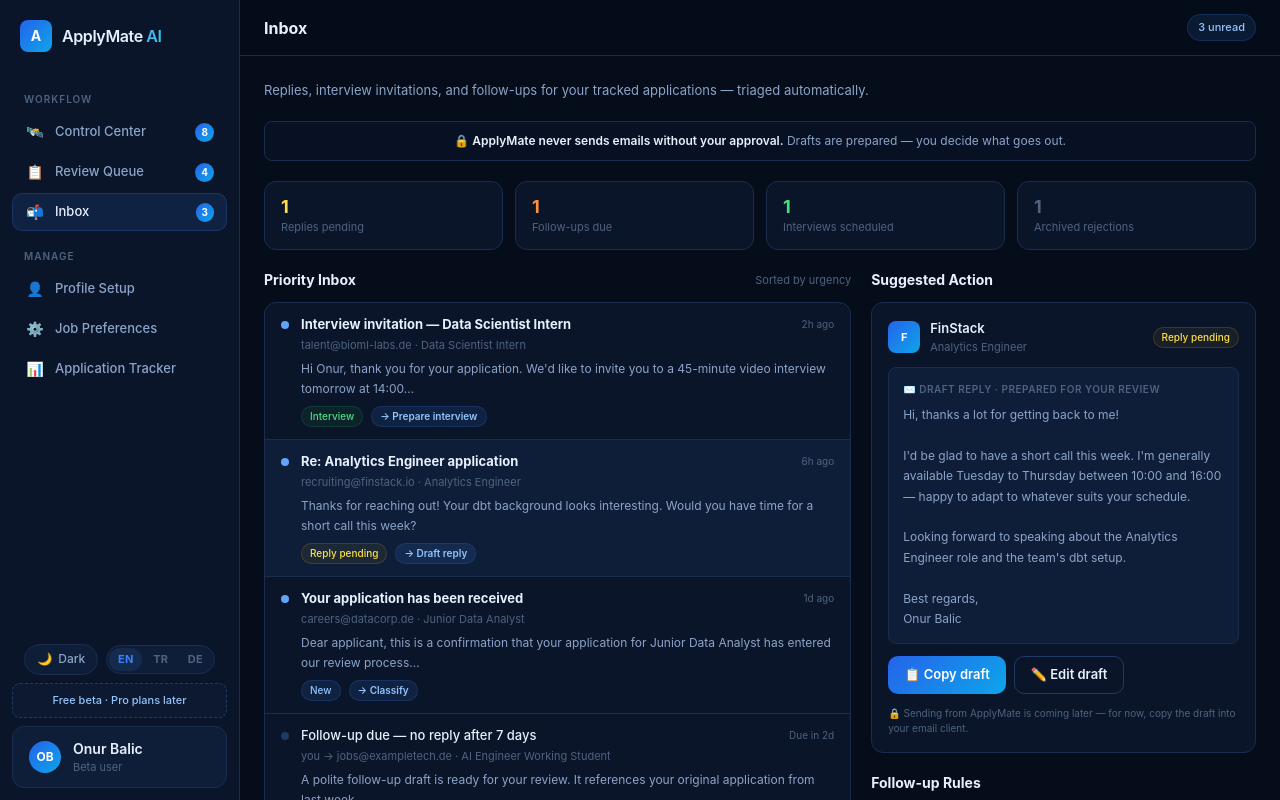
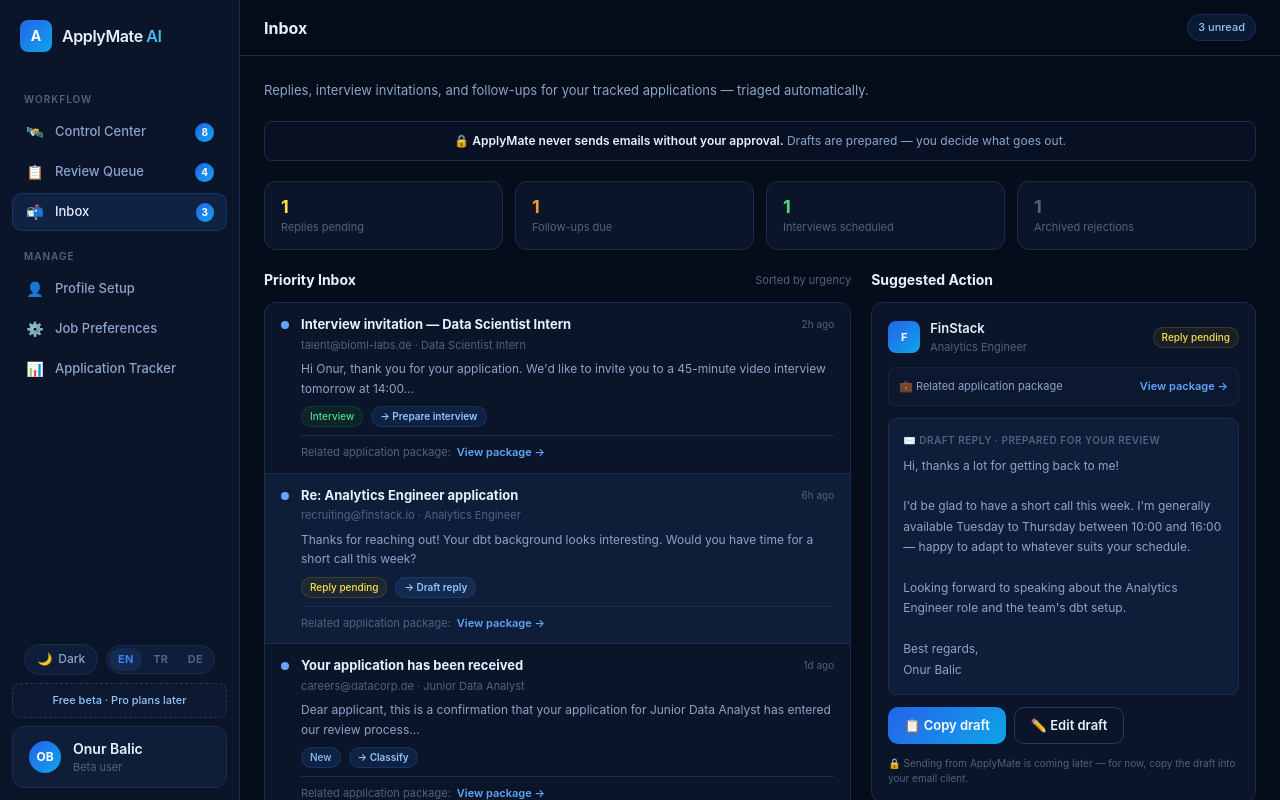
Before and after one commit to onurbalicc/applymate-ai, a Next.js app: page /inbox in a window 1280 px wide. Shown: the top 800 px of the page. Built offline with nearby package versions, Linux system fonts and the light colour scheme.

Commit message:
feat: link inbox messages to application packages

```diff
--- a/app/inbox/page.tsx
+++ b/app/inbox/page.tsx
@@ -180,6 +180,23 @@ export default function InboxPage() {
                           → {t(msg.actionKey)}
                         </span>
                       </div>
+
+                      {msg.jobIndex !== undefined && (
+                        <div
+                          className="mt-2 pt-2 border-t flex items-center gap-1.5 text-[11px]"
+                          style={{ borderColor: "var(--border-subtle)" }}
+                        >
+                          <span style={{ color: "var(--text-muted)" }}>{t("inbox.relatedPackage")}:</span>
+                          <Link
+                            href={`/review?job=${msg.jobIndex}`}
+                            className="font-semibold hover:underline flex items-center"
+                            style={{ color: "#60a5fa" }}
+                            onClick={(e) => e.stopPropagation()}
+                          >
+                            {t("inbox.viewPackage")} →
+                          </Link>
+                        </div>
+                      )}
                     </div>
                   </button>
                 );
@@ -220,6 +237,22 @@ export default function InboxPage() {
                         {t(inboxTypeMeta[selected.type].labelKey)}
                       </span>
                     </div>
+
+                    {selected.jobIndex !== undefined && (
+                      <div
+                        className="rounded-lg p-2.5 mb-3 flex items-center justify-between text-[11px]"
+                        style={{ background: "rgba(59,130,246,0.03)", border: "1px solid rgba(59,130,246,0.12)" }}
+                      >
+                        <span style={{ color: "var(--text-secondary)" }}>💼 {t("inbox.relatedPackage")}</span>
+                        <Link
+                          href={`/review?job=${selected.jobIndex}`}
+                          className="font-semibold hover:underline"
+                          style={{ color: "#60a5fa" }}
+                        >
+                          {t("inbox.viewPackage")} →
+                        </Link>
+                      </div>
+                    )}
 
                     {selected.id === suggestedReply.forMessageId ? (
                       <>
--- a/app/lib/mock-data.ts
+++ b/app/lib/mock-data.ts
@@ -322,6 +322,7 @@ export interface InboxMessage {
   time: string;
   unread: boolean;
   actionKey: TKey;
+  jobIndex?: number;
 }
 
 /** Visual metadata per inbox message type (shared by /inbox and dashboard panel) */
@@ -345,6 +346,7 @@ export const inboxMessages: InboxMessage[] = [
     time: "2h ago",
     unread: true,
     actionKey: "action.prepareInterview",
+    jobIndex: 2,
   },
   {
     id: 2,
@@ -357,6 +359,7 @@ export const inboxMessages: InboxMessage[] = [
     time: "6h ago",
     unread: true,
     actionKey: "action.draftReply",
+    jobIndex: 3,
   },
   {
     id: 3,
@@ -369,6 +372,7 @@ export const inboxMessages: InboxMessage[] = [
     time: "1d ago",
     unread: true,
     actionKey: "action.classify",
+    jobIndex: 1,
   },
   {
     id: 4,
@@ -381,6 +385,7 @@ export const inboxMessages: InboxMessage[] = [
     time: "Due in 2d",
     unread: false,
     actionKey: "action.sendFollowUp",
+    jobIndex: 0,
   },
   {
     id: 5,
--- a/app/lib/translations.ts
+++ b/app/lib/translations.ts
@@ -441,6 +441,8 @@ const en = {
   "inbox.openPrep": "🎤 Open interview prep",
   "inbox.archiveBtn": "🗂 Archive",
   "inbox.selectMessage": "Select a message to see the suggested action.",
+  "inbox.relatedPackage": "Related application package",
+  "inbox.viewPackage": "View package",
   "inbox.rulesTitle": "Follow-up Rules",
   "inbox.rule1": "No reply after 7 days → prepare a polite follow-up draft",
   "inbox.rule2": "Stop after 2 follow-up attempts per application",
@@ -905,6 +907,8 @@ const tr: Record<TKey, string> = {
   "inbox.openPrep": "🎤 Mülakat hazırlığını aç",
   "inbox.archiveBtn": "🗂 Arşivle",
   "inbox.selectMessage": "Önerilen aksiyonu görmek için bir mesaj seç.",
+  "inbox.relatedPackage": "Related application package",
+  "inbox.viewPackage": "View package",
   "inbox.rulesTitle": "Takip Kuralları",
   "inbox.rule1": "7 gün yanıt yoksa → nazik bir takip taslağı hazırla",
   "inbox.rule2": "Başvuru başına 2 takip denemesinden sonra dur",
@@ -1365,6 +1369,8 @@ const de: Record<TKey, string> = {
   "inbox.openPrep": "🎤 Interview-Vorbereitung öffnen",
   "inbox.archiveBtn": "🗂 Archivieren",
   "inbox.selectMessage": "Wähle eine Nachricht, um die vorgeschlagene Aktion zu sehen.",
+  "inbox.relatedPackage": "Related application package",
+  "inbox.viewPackage": "View package",
   "inbox.rulesTitle": "Follow-up-Regeln",
   "inbox.rule1": "Keine Antwort nach 7 Tagen → höflichen Follow-up-Entwurf vorbereiten",
   "inbox.rule2": "Nach 2 Follow-up-Versuchen pro Bewerbung stoppen",
```
